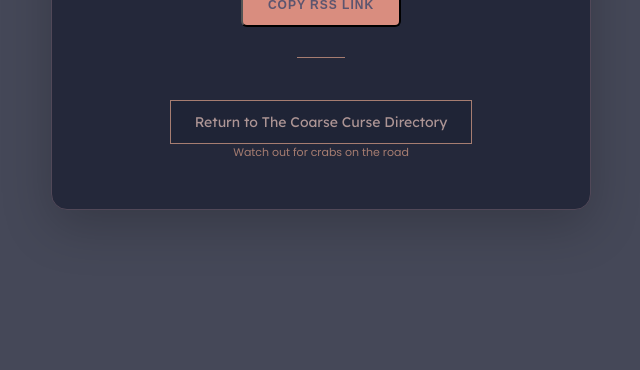
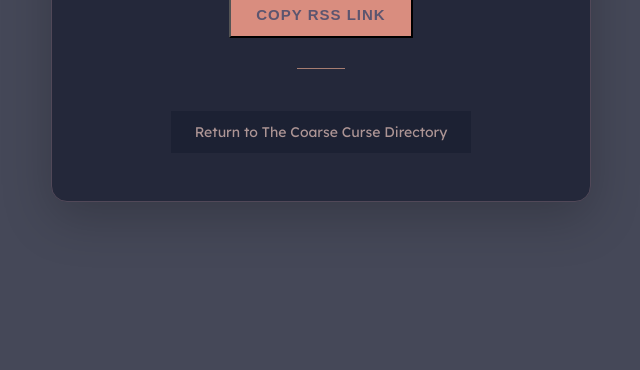
Before and after one commit to kerzid/tcc-status, a plain HTML site: page index.html in a window 1280 px wide. Shown: the part 430-800 px from the top of the page, without its empty margins (319-959 px from the left). Drawn offline with Linux system fonts and the light colour scheme; a web font is replaced by a local one.

Commit message:
more accuracy to directory

```diff
--- a/index.html
+++ b/index.html
@@ -90,12 +90,12 @@
     .rss-button {
       display: inline-block;
       padding: 13px 25px;
-      border-radius: 6px;
+      border-radius: 1px;
       background: #D98D7F;
       color: #5C556F;
       text-decoration: none;
-      font-family: 'Tilt Warp', sans-serif;;
-      font-size: 12px;
+      font-family: 'Tilt Warp', sans-serif;
+      font-size: 15px;
       font-weight: 700;
       letter-spacing: 1px;
       transition: background 0.2s, transform 0.2s;
@@ -120,12 +120,12 @@
     .return-button {
       display: inline-block;
       padding: 12px 24px;
-      background-color: #1F2436;
+      background-color: #1C2133;
       color: #AD9595;
       font-family: 'Lexend';
       font-size: 14px;
       text-decoration: none;
-      border: 1px solid #A67D71;
+      border: 0px solid #A67D71;
       transition: background-color 0.2s, color 0.2s;
     }
 
@@ -188,8 +188,8 @@
       <a href="https://thecoarsecurse.crd.co/" class="return-button">
         Return to The Coarse Curse Directory
       </a>
-      <br>
-      Watch out for crabs on the road
+
+
     </footer>
 
   </main>
```
